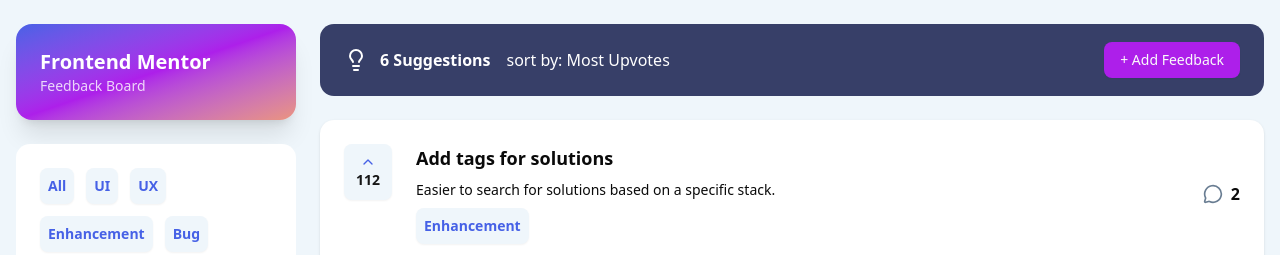
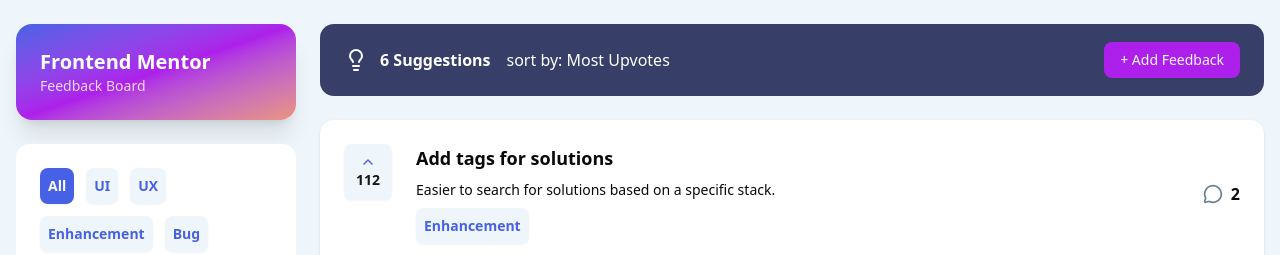
Before and after one commit to peynadol/product-feedback-app, a Next.js app: page / in a window 1280 px wide. Shown: the top 255 px of the page. Built offline with nearby package versions, Linux system fonts and the light colour scheme.

Commit message:
implement tag container filtering

```diff
--- a/src/app/page.tsx
+++ b/src/app/page.tsx
@@ -8,6 +8,13 @@
 
 export default function HomePage() {
   const [suggestions, setSuggestions] = useState(data.productRequests);
+  const [selectedCategory, setSelectedCategory] = useState("All");
+
+  const filteredSuggestions = suggestions.filter((item) =>
+    selectedCategory === "All"
+      ? true
+      : item.category.toLowerCase() === selectedCategory.toLowerCase()
+  );
 
   const handleUpvote = (id) => {
     setSuggestions((prevSuggestions) =>
@@ -21,13 +28,21 @@
     <main className="grid grid-cols-1 gap-6 px-4 py-6 md:grid-cols-[250px_1fr] lg:grid-cols-[280px_1fr] bg-mist min-h-screen">
       {/* Left column */}
       <div className="space-y-6">
-        <Sidebar />
+        <Sidebar
+          suggestions={suggestions}
+          selectedCategory={selectedCategory}
+          onSelectCategory={setSelectedCategory}
+        />
       </div>
 
       {/* Right column */}
       <div className="space-y-6">
         <SuggestionsHeader />
-        <FeedbackList suggestions={suggestions} onUpvote={handleUpvote} />
+
+        <FeedbackList
+          suggestions={filteredSuggestions}
+          onUpvote={handleUpvote}
+        />
       </div>
     </main>
   );
--- a/src/components/feedback-list.tsx
+++ b/src/components/feedback-list.tsx
@@ -1,7 +1,6 @@
 import FeedbackCard from "./feedback-card";
 
 export default function FeedbackList({ suggestions, onUpvote }) {
-  console.log("FeedbackList suggestions:", suggestions);
   return (
     <div className="space-y-4">
       {suggestions.map((item) => (
--- a/src/components/sidebar.tsx
+++ b/src/components/sidebar.tsx
@@ -2,11 +2,19 @@
 import RoadmapHomeCard from "./roadmap-home-card";
 import TagContainer from "./tag-container";
 
-export default function Sidebar() {
+export default function Sidebar({
+  suggestions,
+  selectedCategory,
+  onSelectCategory,
+}) {
   return (
     <div className="space-y-6">
       <LogoCard />
-      <TagContainer />
+      <TagContainer
+        suggestions={suggestions}
+        selectedCategory={selectedCategory}
+        onSelectCategory={onSelectCategory}
+      />
       <RoadmapHomeCard />
     </div>
   );
--- a/src/components/tag-container.tsx
+++ b/src/components/tag-container.tsx
@@ -3,12 +3,18 @@
 
 const categories = ["All", "UI", "UX", "Enhancement", "Bug", "Feature"];
 
-const TagContainer = () => {
+const TagContainer = ({ suggestions, selectedCategory, onSelectCategory }) => {
   return (
     <div className="rounded-xl bg-white p-6">
       <div className="flex flex-wrap gap-3">
         {categories.map((cat) => (
-          <Tag key={cat}>{cat}</Tag>
+          <Tag
+            key={cat}
+            isActive={selectedCategory === cat}
+            onClick={() => onSelectCategory(cat)}
+          >
+            {cat}
+          </Tag>
         ))}
       </div>
     </div>
--- a/src/components/tag.tsx
+++ b/src/components/tag.tsx
@@ -1,13 +1,16 @@
 import React from "react";
 import { Button } from "@/components/ui/button";
 
-const Tag = ({ children }) => {
+const Tag = ({ children, isActive, onClick }) => {
   return (
-    <div>
-      <Button variant="tag" className="px-2 py-1 text-sm font-bold">
-        {children}
-      </Button>
-    </div>
+    <Button
+      variant="tag"
+      className="px-2 py-1 text-sm font-bold"
+      onClick={onClick}
+      data-state={isActive ? "active" : undefined}
+    >
+      {children}
+    </Button>
   );
 };
 
--- a/src/components/ui/button.tsx
+++ b/src/components/ui/button.tsx
@@ -22,7 +22,7 @@
         link: "text-primary underline-offset-4 hover:underline",
         upvote:
           "bg-mist text-accent-foreground shadow-xs hover:bg-mist-hover active:bg-blue active:text-white flex-col [&>svg]:transition-colors active:[&>svg]:text-white",
-        tag: "bg-mist text-blue shadow-xs hover:bg-mist-hover active:bg-blue active:text-white capitalize",
+        tag: "bg-mist text-blue shadow-xs capitalize transition-colors hover:bg-mist-hover data-[state=active]:bg-blue data-[state=active]:text-white data-[state=active]:hover:bg-blue data-[state=active]:hover:text-white",
       },
       size: {
         default: "h-9 px-4 py-2 has-[>svg]:px-3",
--- a/src/components/upvote-button.tsx
+++ b/src/components/upvote-button.tsx
@@ -4,7 +4,6 @@
 //TODO: Implement click handler to increase the upvote count
 
 const UpvoteButton = ({ upvotes, id, onUpvote }) => {
-  console.log("UpvoteButton props:", { upvotes, id });
   return (
     <Button
       variant="upvote"
```
